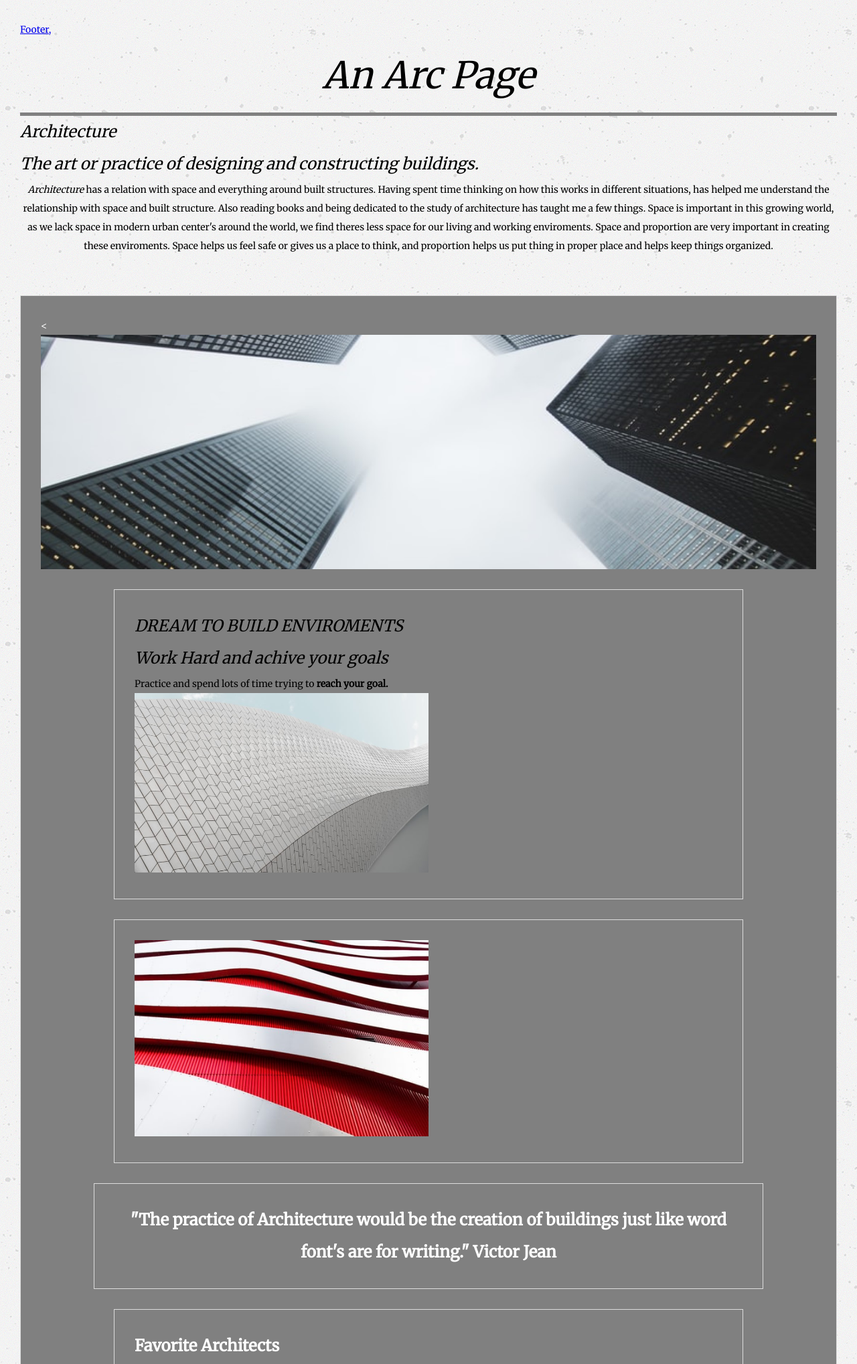
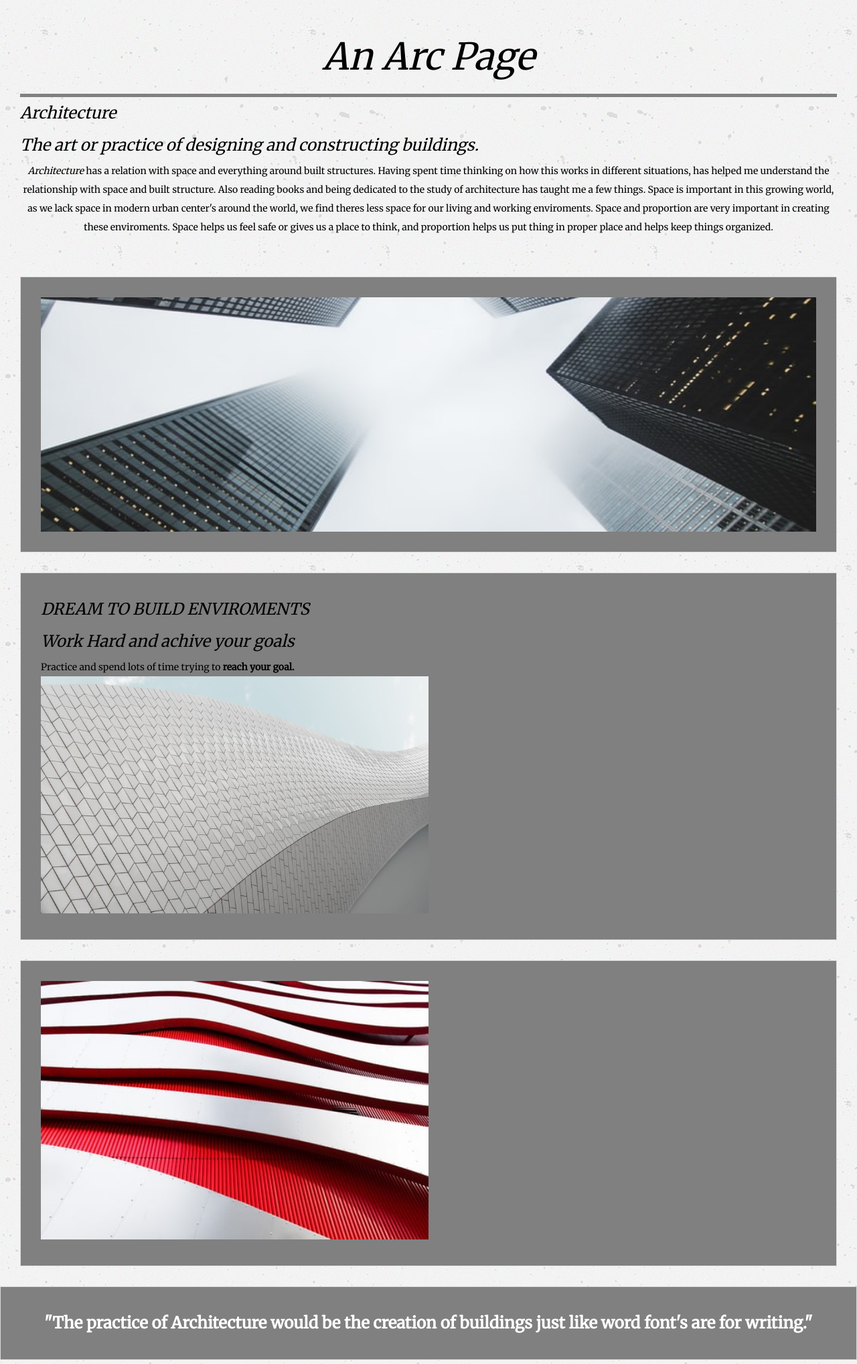
Before and after one commit to Vick43/capstone-website, a plain HTML site: page index.html in a window 1280 px wide. Shown: the top 2037 px of the page at 67% size. Drawn offline with Linux system fonts and the light colour scheme.

Commit message:
updated index.html
Updated footer

```diff
--- a/index.html
+++ b/index.html
@@ -9,8 +9,6 @@
   </head>
   <body>
     <header>
-    <a href="#footer">Footer, </a>
-    <!-- This Footer is for quick nav -->
     <h1 class="title">An Arc Page </h1>
     <h2>Architecture</h2>
     <h3>The art or practice of designing and constructing buildings.</h3>
@@ -29,13 +27,10 @@
             <p>
     </header>
     <section>
-      <
+      <div class="banner"></div>
 
-
-
-<div class="banner"></div>
-
-<div class="container">
+      <div class="container">
+    </section>
 
 
   <section>
@@ -45,8 +40,7 @@
     </strong></p>
     <img src="images/photo1.jfif"
      alt="Photo of a building"/>
-     <!--photo by Joel Filipe
-@joelfilip-->
+     <!--photo by Joel Filipe@joelfilip-->
 </section>
 
 <section>
@@ -55,10 +49,12 @@
 
 	<p> </p>
 </section>
-<section  class="quote">
-   <h5>"The practice of Architecture would be the creation of buildings just like
-     word font's are for writing." Victor Jean</h5>
-</section>
+
+  <section  class="quote">
+      <h5>"The practice of Architecture would be the creation of buildings just like
+     word font's are for writing."</h5>
+   </section>
+
    <section>
       <h4>Favorite Architects</h4>
       <ol>
@@ -87,7 +83,7 @@
     </section>
 </div>
 
-  <footer id="footer">
+  <footer>
     <p>Website made by Victor J.</p>
   </footer>
 </body>
```
